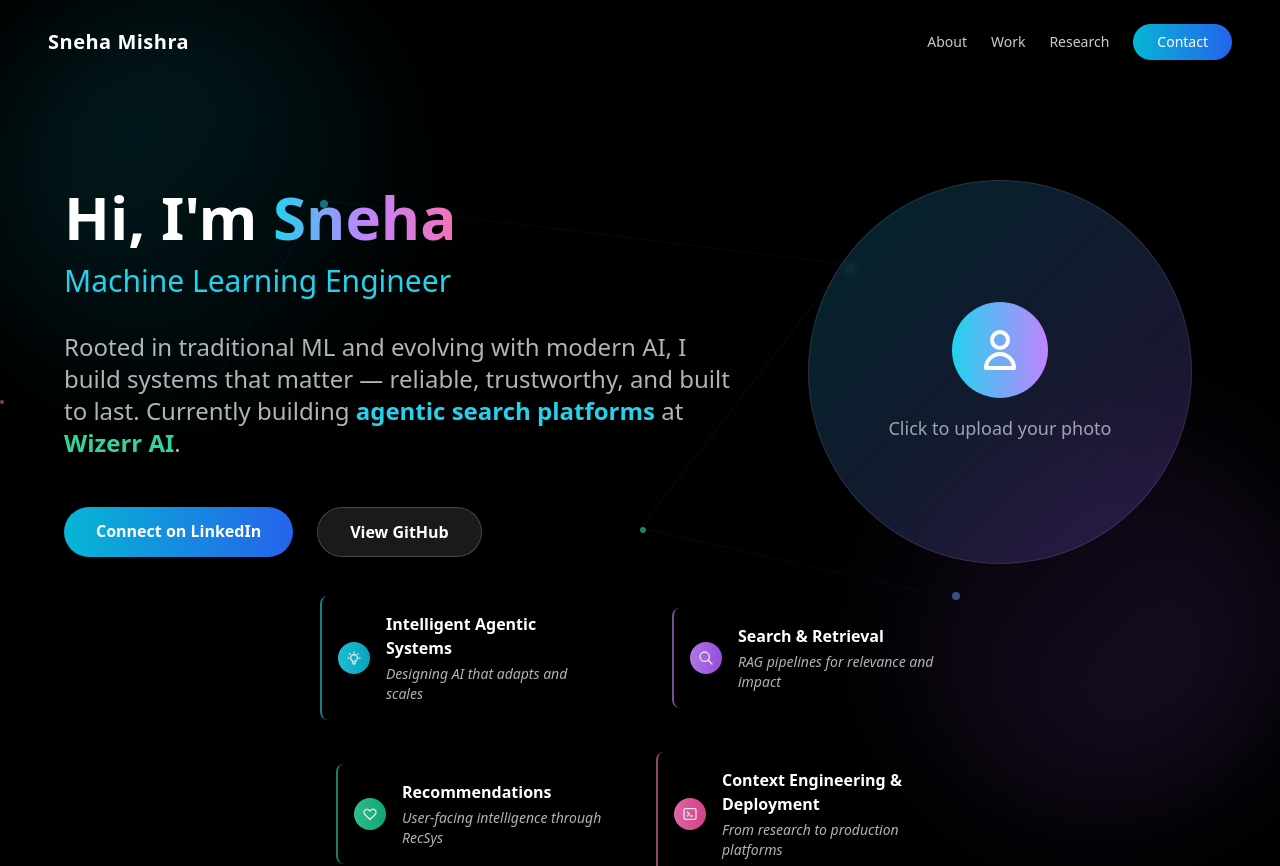
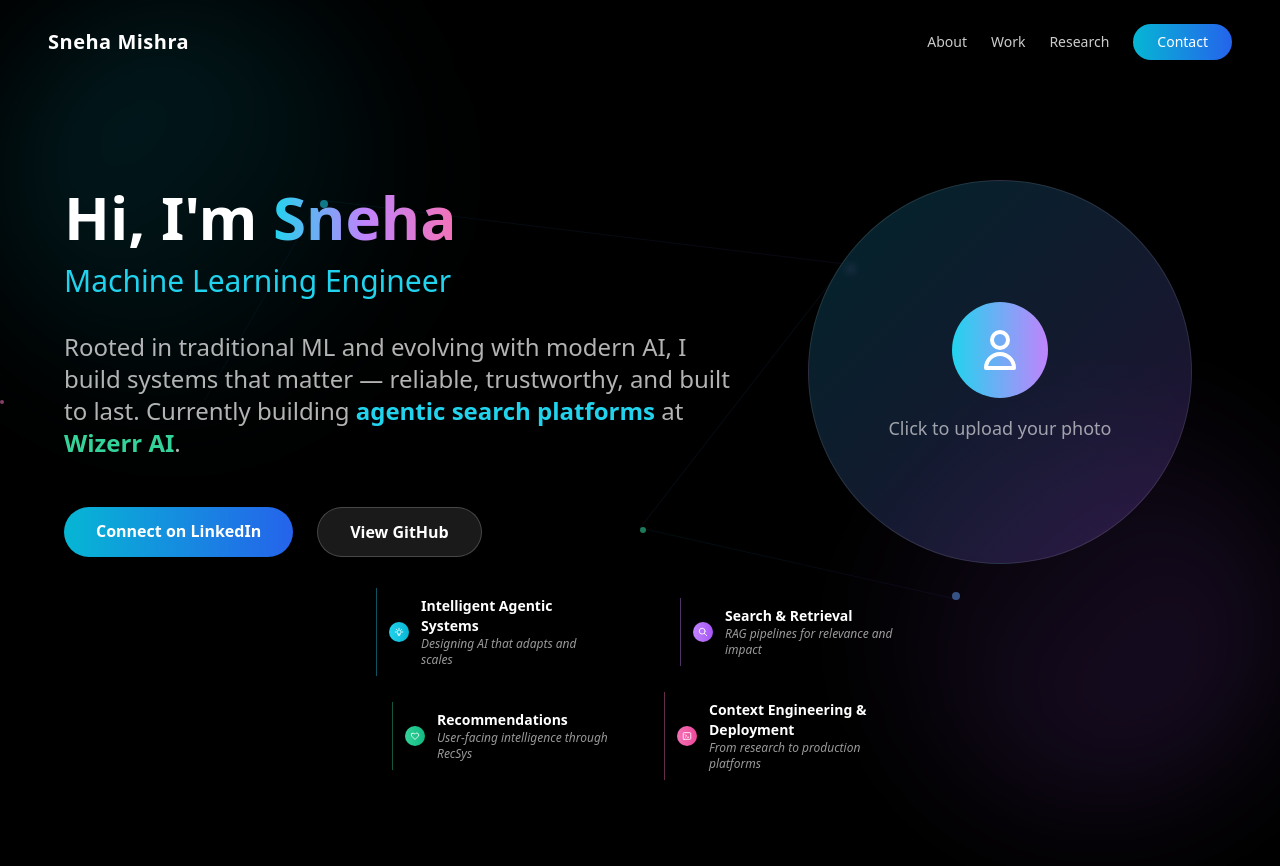
Before and after one commit to snehamishra4321/portfolio-website, a React (Vite) app: page / in a window 1280 px wide. Shown: the top 866 px of the page. Built offline with nearby package versions, Linux system fonts and the light colour scheme.

Commit message:
Make highlights much lighter and thinner - reduce thickness dramatically
cgen-d7398a3bbafb4ed58695506767a093b8

```diff
--- a/client/pages/Index.tsx
+++ b/client/pages/Index.tsx
@@ -168,72 +168,72 @@ export default function Index() {
             </div>
           </div>
 
-          {/* Expertise Highlights - True Inverted Pyramid Layout */}
-          <div className="relative pt-8 pb-4 max-w-5xl mx-auto">
-            {/* Top Row - Two Items with Wide Spacing (Pyramid Top) */}
-            <div className="flex flex-col lg:flex-row gap-6 lg:gap-16 justify-center items-center mb-8">
-              <div className="w-72 group">
-                <div className="relative bg-gradient-to-r from-cyan-500/3 to-cyan-500/8 rounded-lg p-4 border-l-2 border-cyan-400/60 transform transition-transform duration-700 ease-out hover:translate-x-1">
-                  <div className="flex items-center space-x-4">
-                    <div className="w-8 h-8 bg-gradient-to-r from-cyan-400 to-cyan-500 rounded-full flex items-center justify-center flex-shrink-0 opacity-90">
-                      <svg className="w-4 h-4 text-white" fill="none" stroke="currentColor" viewBox="0 0 24 24">
+          {/* Expertise Highlights - Lightweight Pyramid Layout */}
+          <div className="relative pt-6 pb-2 max-w-4xl mx-auto">
+            {/* Top Row - Two Items with Wide Spacing */}
+            <div className="flex flex-col lg:flex-row gap-4 lg:gap-20 justify-center items-center mb-4">
+              <div className="w-56 group">
+                <div className="relative border-l border-cyan-400/40 pl-3 py-2 transform transition-transform duration-500 ease-out hover:translate-x-1">
+                  <div className="flex items-center space-x-3">
+                    <div className="w-5 h-5 bg-gradient-to-r from-cyan-400 to-cyan-500 rounded-full flex items-center justify-center flex-shrink-0">
+                      <svg className="w-2.5 h-2.5 text-white" fill="none" stroke="currentColor" viewBox="0 0 24 24">
                         <path strokeLinecap="round" strokeLinejoin="round" strokeWidth={2} d="M9.663 17h4.673M12 3v1m6.364 1.636l-.707.707M21 12h-1M4 12H3m3.343-5.657l-.707-.707m2.828 9.9a5 5 0 117.072 0l-.548.547A3.374 3.374 0 0014 18.469V19a2 2 0 11-4 0v-.531c0-.895-.356-1.754-.988-2.386l-.548-.547z" />
                       </svg>
                     </div>
-                    <div className="opacity-0 animate-[slideIn_0.8s_ease-out_0.2s_forwards]">
-                      <h3 className="text-base font-bold text-white mb-1">Intelligent Agentic Systems</h3>
-                      <p className="text-white/70 text-sm italic">Designing AI that adapts and scales</p>
+                    <div className="opacity-0 animate-[slideIn_0.6s_ease-out_0.1s_forwards]">
+                      <h3 className="text-sm font-semibold text-white">Intelligent Agentic Systems</h3>
+                      <p className="text-white/60 text-xs italic">Designing AI that adapts and scales</p>
                     </div>
                   </div>
                 </div>
               </div>
 
-              <div className="w-72 group">
-                <div className="relative bg-gradient-to-r from-purple-500/3 to-purple-500/8 rounded-lg p-4 border-l-2 border-purple-400/60 transform transition-transform duration-700 ease-out hover:translate-x-1">
-                  <div className="flex items-center space-x-4">
-                    <div className="w-8 h-8 bg-gradient-to-r from-purple-400 to-purple-500 rounded-full flex items-center justify-center flex-shrink-0 opacity-90">
-                      <svg className="w-4 h-4 text-white" fill="none" stroke="currentColor" viewBox="0 0 24 24">
+              <div className="w-56 group">
+                <div className="relative border-l border-purple-400/40 pl-3 py-2 transform transition-transform duration-500 ease-out hover:translate-x-1">
+                  <div className="flex items-center space-x-3">
+                    <div className="w-5 h-5 bg-gradient-to-r from-purple-400 to-purple-500 rounded-full flex items-center justify-center flex-shrink-0">
+                      <svg className="w-2.5 h-2.5 text-white" fill="none" stroke="currentColor" viewBox="0 0 24 24">
                         <path strokeLinecap="round" strokeLinejoin="round" strokeWidth={2} d="M21 21l-6-6m2-5a7 7 0 11-14 0 7 7 0 0114 0z" />
                       </svg>
                     </div>
-                    <div className="opacity-0 animate-[slideIn_0.8s_ease-out_0.4s_forwards]">
-                      <h3 className="text-base font-bold text-white mb-1">Search & Retrieval</h3>
-                      <p className="text-white/70 text-sm italic">RAG pipelines for relevance and impact</p>
+                    <div className="opacity-0 animate-[slideIn_0.6s_ease-out_0.2s_forwards]">
+                      <h3 className="text-sm font-semibold text-white">Search & Retrieval</h3>
+                      <p className="text-white/60 text-xs italic">RAG pipelines for relevance and impact</p>
                     </div>
                   </div>
                 </div>
               </div>
             </div>
 
-            {/* Bottom Row - Two Items with Narrow Spacing (Pyramid Bottom) */}
-            <div className="flex flex-col lg:flex-row gap-6 lg:gap-8 justify-center items-center">
-              <div className="w-72 group">
-                <div className="relative bg-gradient-to-r from-emerald-500/3 to-emerald-500/8 rounded-lg p-4 border-l-2 border-emerald-400/60 transform transition-transform duration-700 ease-out hover:translate-x-1">
-                  <div className="flex items-center space-x-4">
-                    <div className="w-8 h-8 bg-gradient-to-r from-emerald-400 to-emerald-500 rounded-full flex items-center justify-center flex-shrink-0 opacity-90">
-                      <svg className="w-4 h-4 text-white" fill="none" stroke="currentColor" viewBox="0 0 24 24">
+            {/* Bottom Row - Two Items with Narrow Spacing */}
+            <div className="flex flex-col lg:flex-row gap-4 lg:gap-12 justify-center items-center">
+              <div className="w-56 group">
+                <div className="relative border-l border-emerald-400/40 pl-3 py-2 transform transition-transform duration-500 ease-out hover:translate-x-1">
+                  <div className="flex items-center space-x-3">
+                    <div className="w-5 h-5 bg-gradient-to-r from-emerald-400 to-emerald-500 rounded-full flex items-center justify-center flex-shrink-0">
+                      <svg className="w-2.5 h-2.5 text-white" fill="none" stroke="currentColor" viewBox="0 0 24 24">
                         <path strokeLinecap="round" strokeLinejoin="round" strokeWidth={2} d="M4.318 6.318a4.5 4.5 0 000 6.364L12 20.364l7.682-7.682a4.5 4.5 0 00-6.364-6.364L12 7.636l-1.318-1.318a4.5 4.5 0 00-6.364 0z" />
                       </svg>
                     </div>
-                    <div className="opacity-0 animate-[slideIn_0.8s_ease-out_0.6s_forwards]">
-                      <h3 className="text-base font-bold text-white mb-1">Recommendations</h3>
-                      <p className="text-white/70 text-sm italic">User-facing intelligence through RecSys</p>
+                    <div className="opacity-0 animate-[slideIn_0.6s_ease-out_0.3s_forwards]">
+                      <h3 className="text-sm font-semibold text-white">Recommendations</h3>
+                      <p className="text-white/60 text-xs italic">User-facing intelligence through RecSys</p>
                     </div>
                   </div>
                 </div>
               </div>
 
-              <div className="w-72 group">
-                <div className="relative bg-gradient-to-r from-pink-500/3 to-pink-500/8 rounded-lg p-4 border-l-2 border-pink-400/60 transform transition-transform duration-700 ease-out hover:translate-x-1">
-                  <div className="flex items-center space-x-4">
-                    <div className="w-8 h-8 bg-gradient-to-r from-pink-400 to-pink-500 rounded-full flex items-center justify-center flex-shrink-0 opacity-90">
-                      <svg className="w-4 h-4 text-white" fill="none" stroke="currentColor" viewBox="0 0 24 24">
+              <div className="w-56 group">
+                <div className="relative border-l border-pink-400/40 pl-3 py-2 transform transition-transform duration-500 ease-out hover:translate-x-1">
+                  <div className="flex items-center space-x-3">
+                    <div className="w-5 h-5 bg-gradient-to-r from-pink-400 to-pink-500 rounded-full flex items-center justify-center flex-shrink-0">
+                      <svg className="w-2.5 h-2.5 text-white" fill="none" stroke="currentColor" viewBox="0 0 24 24">
                         <path strokeLinecap="round" strokeLinejoin="round" strokeWidth={2} d="M8 9l3 3-3 3m5 0h3M5 20h14a2 2 0 002-2V6a2 2 0 00-2-2H5a2 2 0 00-2 2v12a2 2 0 002 2z" />
                       </svg>
                     </div>
-                    <div className="opacity-0 animate-[slideIn_0.8s_ease-out_0.8s_forwards]">
-                      <h3 className="text-base font-bold text-white mb-1">Context Engineering & Deployment</h3>
-                      <p className="text-white/70 text-sm italic">From research to production platforms</p>
+                    <div className="opacity-0 animate-[slideIn_0.6s_ease-out_0.4s_forwards]">
+                      <h3 className="text-sm font-semibold text-white">Context Engineering & Deployment</h3>
+                      <p className="text-white/60 text-xs italic">From research to production platforms</p>
                     </div>
                   </div>
                 </div>
```
